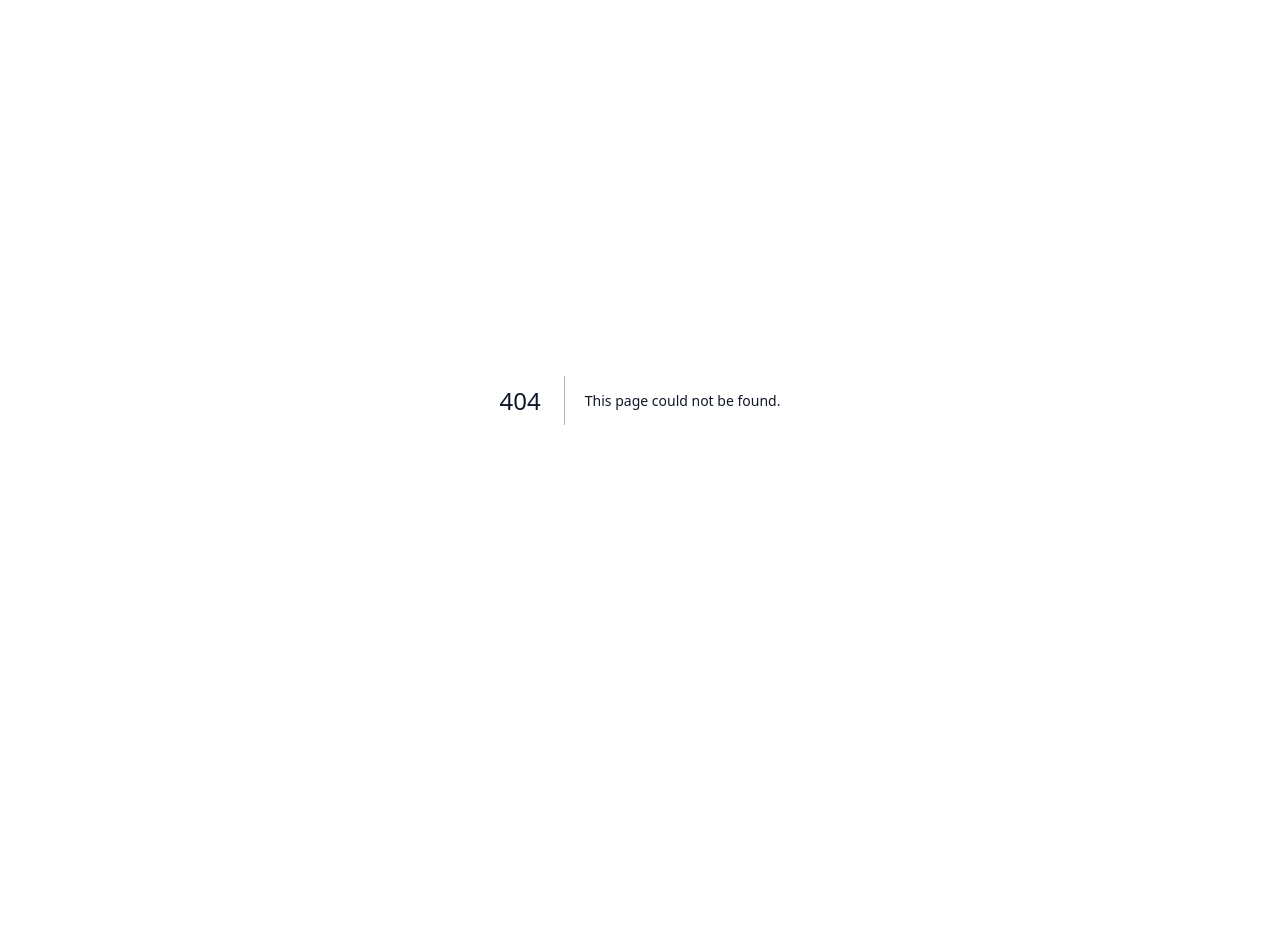
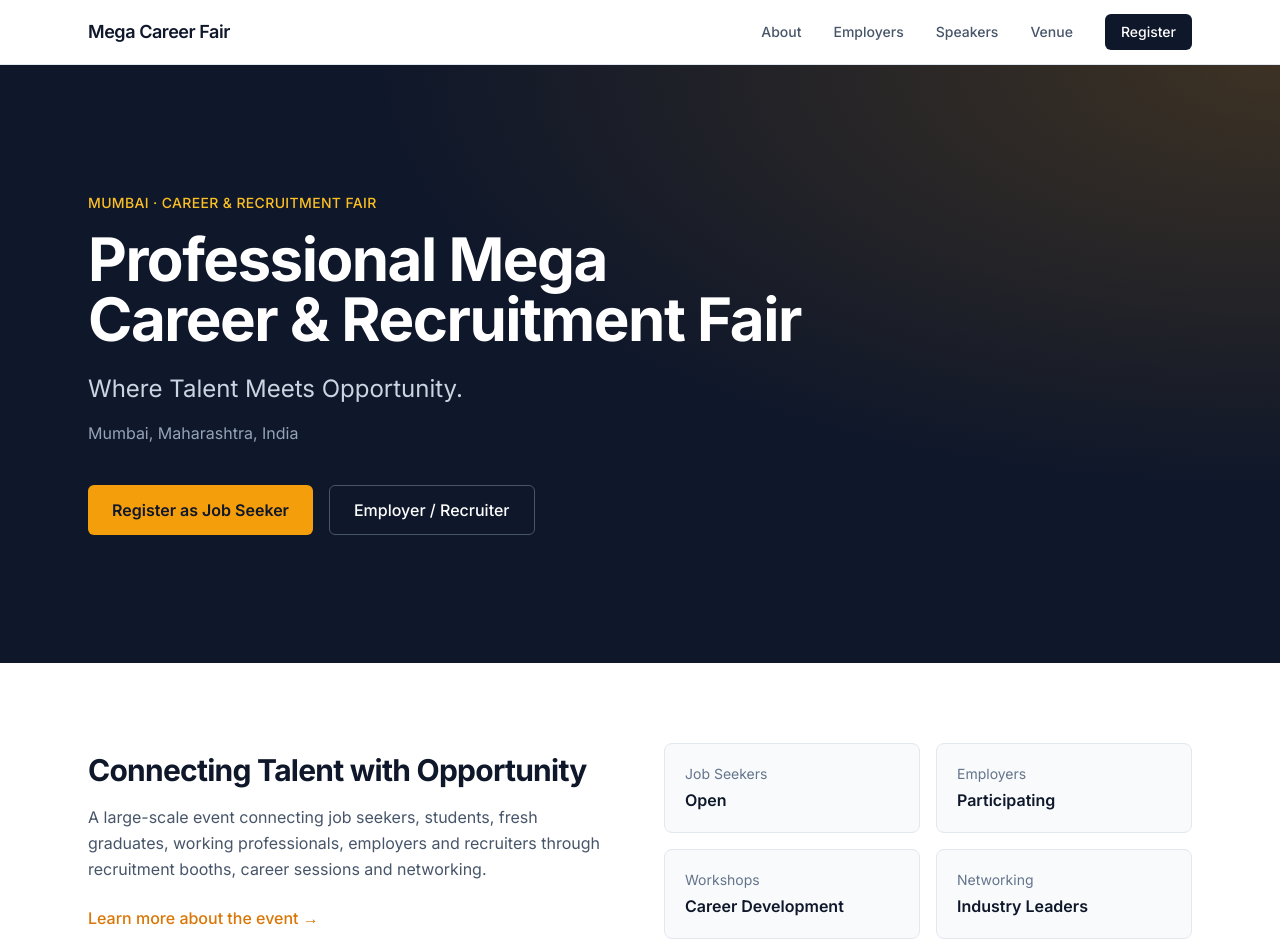
Before and after one commit to attarabdussamad-glitch/event-management-platform, a Next.js app: page / in a window 1280 px wide. Before the commit this address had no page. Shown: the top 952 px of the page. Before the commit the page ends 800 px from the top, so only its background shows below. Built offline with nearby package versions, Linux system fonts and the light colour scheme; no server answers; the database is empty.

Commit message:
Add public home page

```diff
--- /dev/null
+++ b/src/app/page.tsx
@@ -0,0 +1,177 @@
+import Link from "next/link";
+import prisma from "@/lib/prisma";
+
+async function getEvent() {
+  try {
+    const event = await prisma.event.findFirst({
+      where: { isPublished: true },
+      orderBy: { createdAt: "desc" },
+    });
+    return event;
+  } catch {
+    return null;
+  }
+}
+
+export default async function HomePage() {
+  const event = await getEvent();
+
+  const name = event?.name || "Professional Mega Career & Recruitment Fair";
+  const tagline = event?.tagline || "Where Talent Meets Opportunity.";
+  const location = event?.location || "Mumbai, Maharashtra, India";
+  const description =
+    event?.description ||
+    "A large-scale event connecting job seekers, students, fresh graduates, working professionals, employers and recruiters through recruitment booths, career sessions and networking.";
+
+  return (
+    <div className="min-h-screen">
+      <header className="border-b border-slate-200 bg-white/95 backdrop-blur sticky top-0 z-50">
+        <div className="max-w-6xl mx-auto px-4 sm:px-6 h-16 flex items-center justify-between">
+          <div className="font-semibold text-lg tracking-tight text-slate-900">
+            Mega Career Fair
+          </div>
+          <nav className="hidden md:flex items-center gap-8 text-sm font-medium text-slate-600">
+            <Link href="/about" className="hover:text-slate-900 transition">
+              About
+            </Link>
+            <Link href="/employers" className="hover:text-slate-900 transition">
+              Employers
+            </Link>
+            <Link href="/speakers" className="hover:text-slate-900 transition">
+              Speakers
+            </Link>
+            <Link href="/venue" className="hover:text-slate-900 transition">
+              Venue
+            </Link>
+            <Link
+              href="/register"
+              className="bg-slate-900 text-white px-4 py-2 rounded-md hover:bg-slate-800 transition"
+            >
+              Register
+            </Link>
+          </nav>
+          <Link
+            href="/register"
+            className="md:hidden bg-slate-900 text-white px-3 py-1.5 rounded text-sm"
+          >
+            Register
+          </Link>
+        </div>
+      </header>
+
+      <section className="relative bg-slate-900 text-white overflow-hidden">
+        <div className="absolute inset-0 bg-[radial-gradient(ellipse_at_top_right,_var(--tw-gradient-stops))] from-amber-500/20 via-transparent to-transparent" />
+        <div className="max-w-6xl mx-auto px-4 sm:px-6 py-24 md:py-32 relative">
+          <p className="text-amber-400 font-medium tracking-wide text-sm uppercase mb-4">
+            Mumbai · Career & Recruitment Fair
+          </p>
+          <h1 className="text-4xl md:text-6xl font-bold tracking-tight max-w-3xl text-balance leading-tight">
+            {name}
+          </h1>
+          <p className="mt-6 text-xl md:text-2xl text-slate-300 max-w-2xl">
+            {tagline}
+          </p>
+          <p className="mt-4 text-slate-400 max-w-xl">{location}</p>
+          <div className="mt-10 flex flex-wrap gap-4">
+            <Link
+              href="/register"
+              className="inline-flex items-center justify-center bg-amber-500 text-slate-900 font-semibold px-6 py-3 rounded-md hover:bg-amber-400 transition"
+            >
+              Register as Job Seeker
+            </Link>
+            <Link
+              href="/register?type=employer"
+              className="inline-flex items-center justify-center border border-slate-600 text-white font-medium px-6 py-3 rounded-md hover:bg-slate-800 transition"
+            >
+              Employer / Recruiter
+            </Link>
+          </div>
+        </div>
+      </section>
+
+      <section className="max-w-6xl mx-auto px-4 sm:px-6 py-20">
+        <div className="grid md:grid-cols-2 gap-12 items-center">
+          <div>
+            <h2 className="text-3xl font-bold tracking-tight text-slate-900">
+              Connecting Talent with Opportunity
+            </h2>
+            <p className="mt-4 text-slate-600 leading-relaxed">{description}</p>
+            <Link
+              href="/about"
+              className="inline-block mt-6 text-amber-600 font-medium hover:text-amber-700"
+            >
+              Learn more about the event →
+            </Link>
+          </div>
+          <div className="grid grid-cols-2 gap-4">
+            {[
+              { label: "Job Seekers", value: "Open" },
+              { label: "Employers", value: "Participating" },
+              { label: "Workshops", value: "Career Development" },
+              { label: "Networking", value: "Industry Leaders" },
+            ].map((item) => (
+              <div
+                key={item.label}
+                className="border border-slate-200 rounded-lg p-5 bg-slate-50"
+              >
+                <div className="text-sm text-slate-500">{item.label}</div>
+                <div className="mt-1 font-semibold text-slate-900">
+                  {item.value}
+                </div>
+              </div>
+            ))}
+          </div>
+        </div>
+      </section>
+
+      <section className="bg-slate-50 border-y border-slate-200">
+        <div className="max-w-6xl mx-auto px-4 sm:px-6 py-16 text-center">
+          <h2 className="text-2xl md:text-3xl font-bold text-slate-900">
+            Ready to take the next step in your career?
+          </h2>
+          <p className="mt-3 text-slate-600 max-w-xl mx-auto">
+            Register now to receive your unique QR ticket and stay updated with
+            participating employers and session schedules.
+          </p>
+          <Link
+            href="/register"
+            className="inline-flex mt-8 bg-slate-900 text-white font-semibold px-8 py-3 rounded-md hover:bg-slate-800 transition"
+          >
+            Complete Registration
+          </Link>
+        </div>
+      </section>
+
+      <footer className="bg-slate-900 text-slate-400">
+        <div className="max-w-6xl mx-auto px-4 sm:px-6 py-12">
+          <div className="flex flex-col md:flex-row justify-between gap-8">
+            <div>
+              <div className="text-white font-semibold">Mega Career Fair</div>
+              <p className="mt-2 text-sm max-w-xs">
+                Professional Mega Career & Recruitment Fair · Mumbai
+              </p>
+            </div>
+            <div className="flex gap-8 text-sm">
+              <Link href="/privacy" className="hover:text-white">
+                Privacy
+              </Link>
+              <Link href="/terms" className="hover:text-white">
+                Terms
+              </Link>
+              <Link href="/contact" className="hover:text-white">
+                Contact
+              </Link>
+              <Link href="/admin/login" className="hover:text-white">
+                Admin
+              </Link>
+            </div>
+          </div>
+          <div className="mt-8 pt-8 border-t border-slate-800 text-sm">
+            © {new Date().getFullYear()} Professional Mega Career & Recruitment
+            Fair. All rights reserved.
+          </div>
+        </div>
+      </footer>
+    </div>
+  );
+}
```
